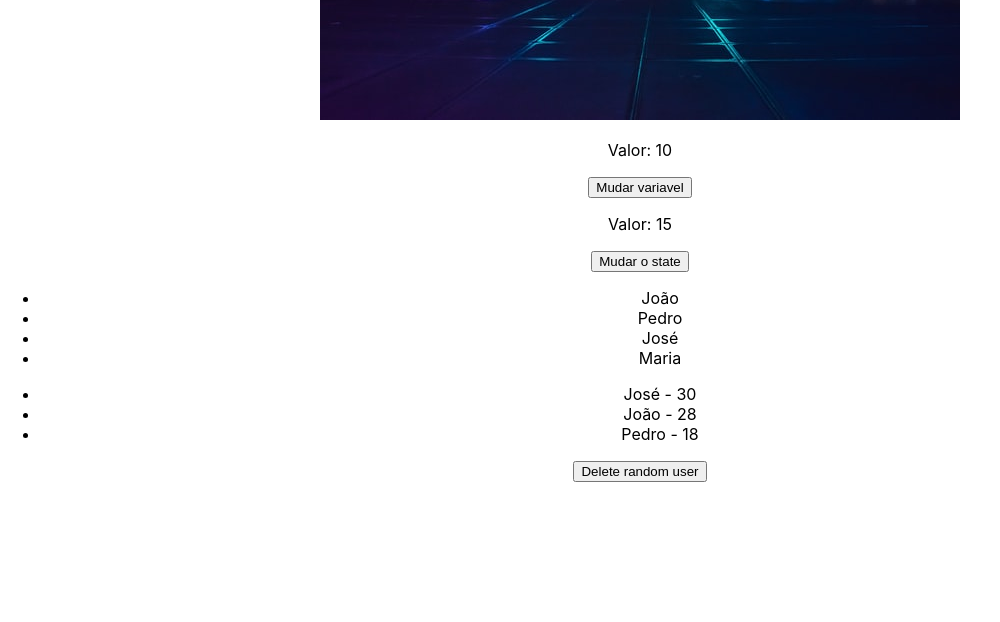
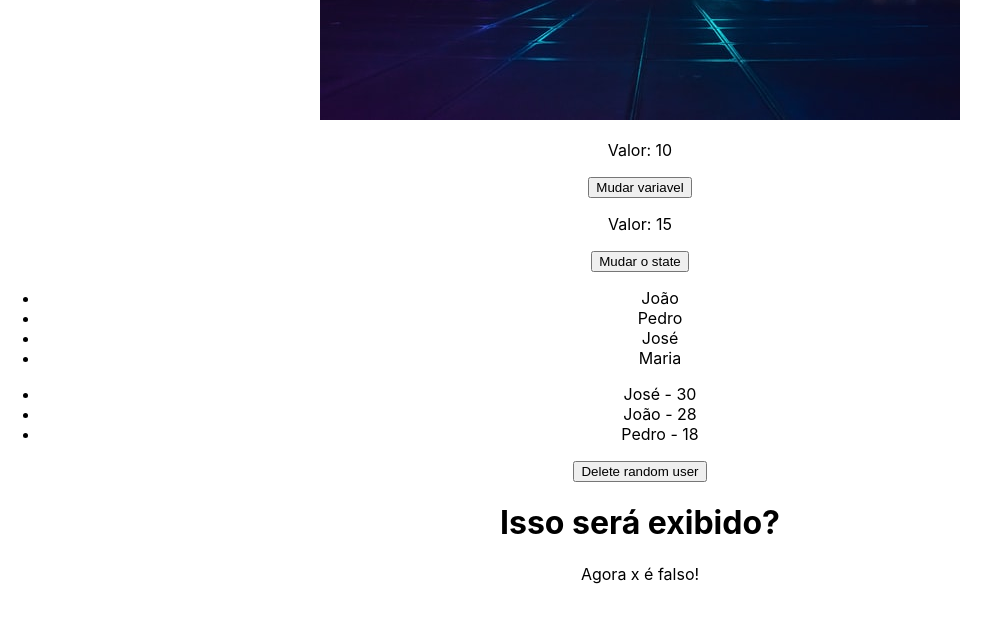
Before and after one commit to KrhystFerrari/Curso-React-Section3, a React (Create React App) app in the folder react-section3/: page / in a window 1280 px wide. Shown: the part 820-1442 px from the top of the page, without its empty margins (0-1000 px from the left). Built offline with nearby package versions, Linux system fonts and the light colour scheme.

Commit message:
Renderização condicional

```diff
--- a/react-section3/src/App.js
+++ b/react-section3/src/App.js
@@ -1,5 +1,6 @@
 import './App.css';
 import City from './assets/city.jpg';
+import ConditionalRender from './components/ConditionalRender';
 import ListRender from './components/ListRender';
 import ManageData from './components/ManageData';
 
@@ -17,6 +18,7 @@
       </div>
       <ManageData />
       <ListRender />
+      <ConditionalRender />
     </div>
   );
 }
--- /dev/null
+++ b/react-section3/src/components/ConditionalRender.js
@@ -0,0 +1,15 @@
+import { useState } from "react";
+
+const ConditionalRender = () => {
+    const [x] = useState(false);
+
+    return (
+        <div>
+            <h1>Isso será exibido?</h1>
+            {x && <p>Se x for true, sim!</p>}
+            {!x && <p>Agora x é falso!</p>}
+        </div>
+  );
+};
+
+export default ConditionalRender;
```
